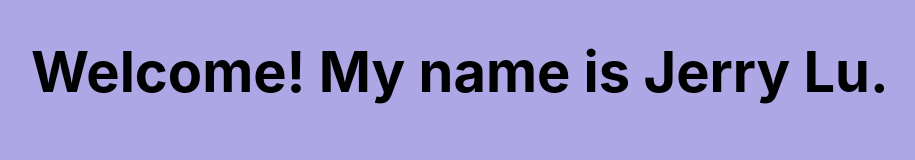
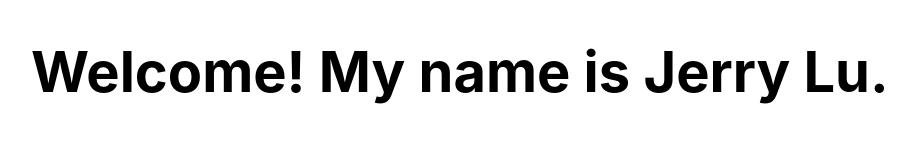
Before and after one commit to JiaShengJerryLu/jiashengjerrylu.github.io, a plain HTML site: page index.html in a window 1280 px wide. Shown: the whole page, without its empty margins (97-1012 px from the left). Drawn offline with Linux system fonts and the light colour scheme.

Commit message:
Update index.css

```diff
--- a/index.css
+++ b/index.css
@@ -1,5 +1,5 @@
 :root {
-	--background: #aea7e5;
+	--background: #fffff;
 	--text: #000000;
 }
 
```
